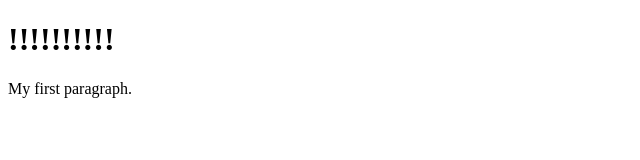
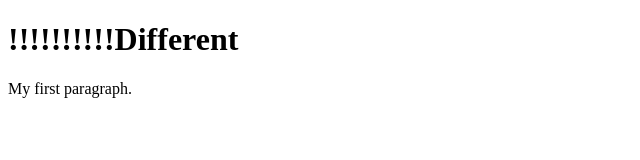
Before and after one commit to emalysz/Percy_CITesting, a plain HTML site: page index.html in a window 1280 px wide. Shown: the whole page, without its empty margins (0-640 px from the left). Drawn offline with Linux system fonts and the light colour scheme.

Commit message:
new change

```diff
--- a/index.html
+++ b/index.html
@@ -2,7 +2,7 @@
 <html>
 <body>
 
-<h1>!!!!!!!!!!</h1>
+<h1>!!!!!!!!!!Different</h1>
 
 <p>My first paragraph.</p>
 
```
